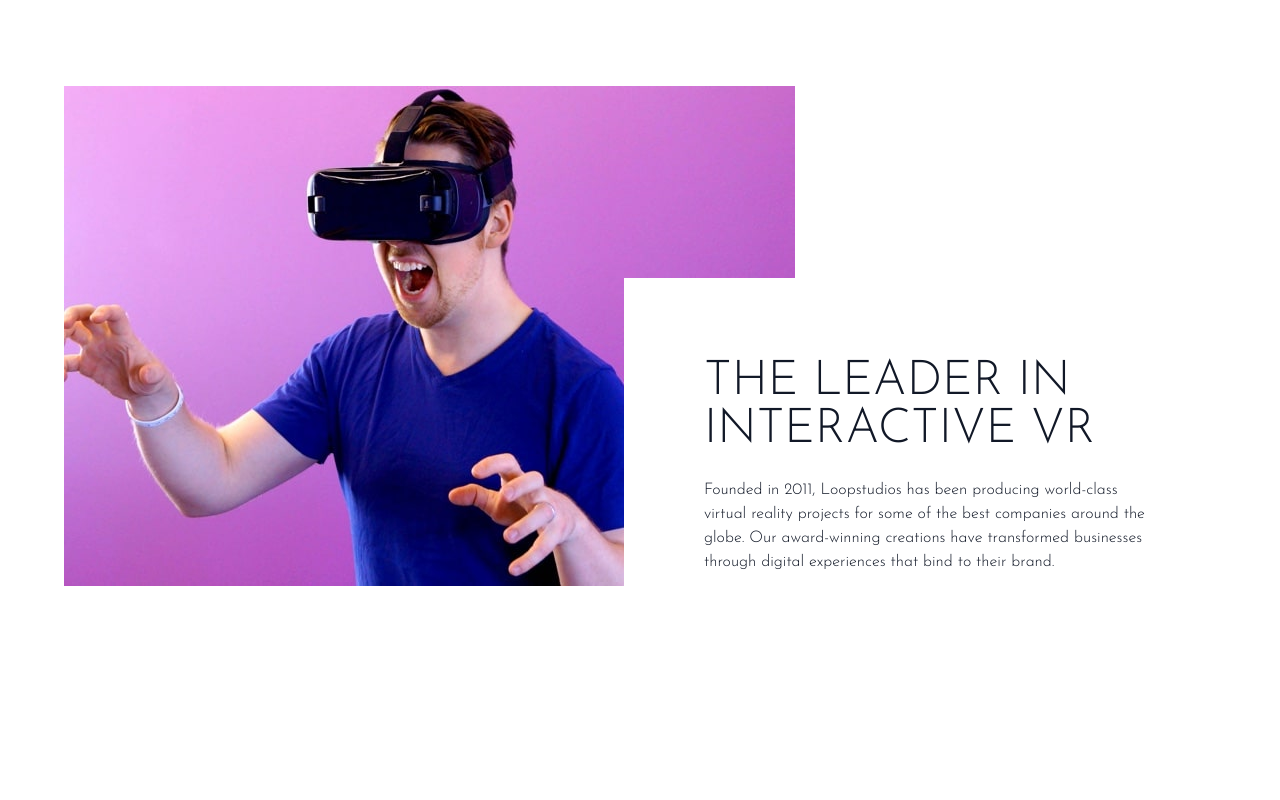
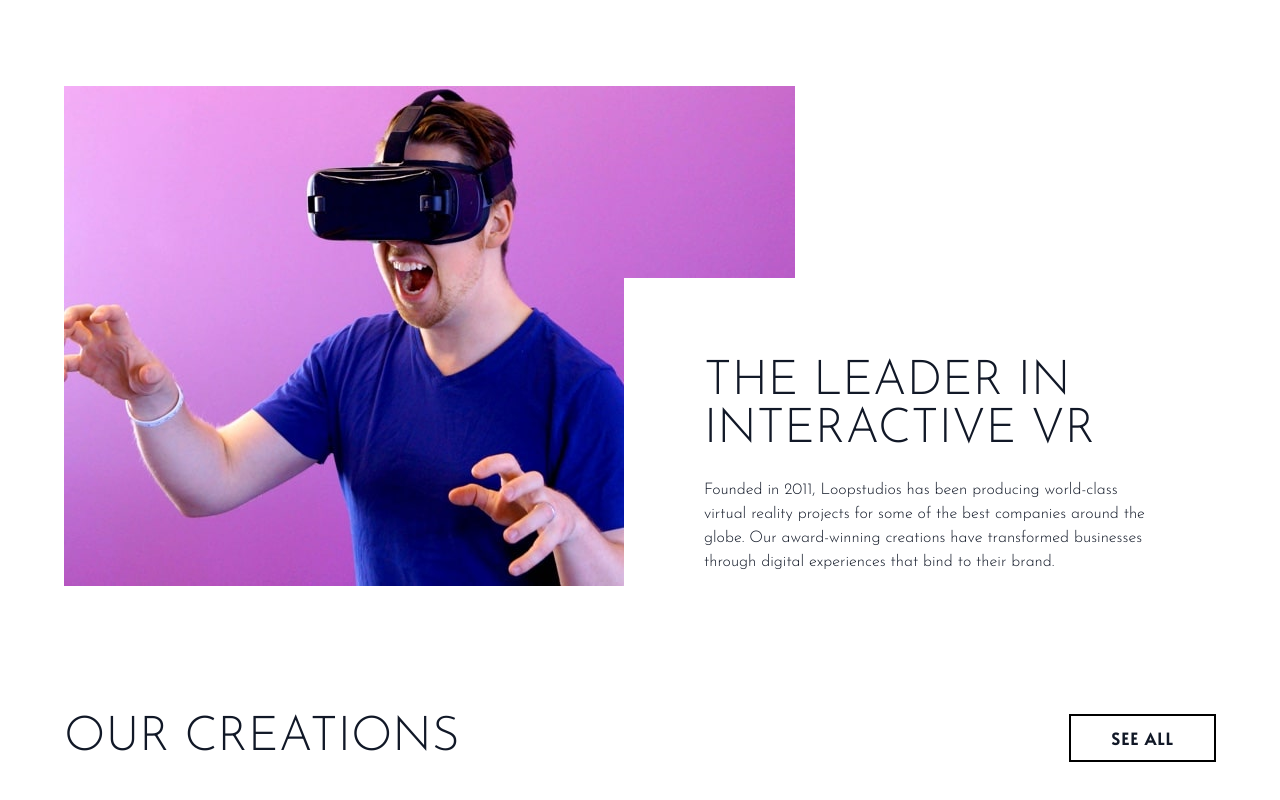
Before and after one commit to CarlCaraan/tailwind-project-02-loopstudios, a plain HTML site: page index.html in a window 1280 px wide. Shown: the part 698-1498 px from the top of the page. Before the commit the page ends 1412 px from the top, so only its background shows below. Drawn offline with nearby package versions, Linux system fonts and the light colour scheme; files that its build step writes are made by us from their sources.

Commit message:
11/27/22

```diff
--- a/index.html
+++ b/index.html
@@ -16,6 +16,12 @@
         rel="stylesheet" />
 
     <title>Loopstudios</title>
+
+    <style>
+        ::selection {
+            background: plum;
+        }
+    </style>
 </head>
 
 <body class="antialiased">
@@ -96,6 +102,27 @@
         </div>
     </section>
     <!-- ========== End Feature Section ========== -->
+
+    <!-- ========== Start Creation Section ========== -->
+    <section id="creation">
+        <!-- Start Creations Container -->
+        <div class="container max-w-6xl mx-auto my-32 px-6 text-gray-900
+        md:px-0">
+            <!-- Creation Header -->
+            <div class="flex justify-center mb-20
+            md:justify-between">
+                <h2 class="text-4xl text-center uppercase md:text-left md:text-5xl">
+                    Our Creations
+                </h2>
+                <button class="hidden px-10 py-2 my-0 font-bold tracking-widest uppercase border-2 border-black font-alata
+              hover:bg-black hover:text-white md:block">
+                    See All
+                </button>
+            </div>
+        </div>
+        <!-- End Creations Container -->
+    </section>
+    <!-- ========== End Creation Section ========== -->
 </body>
 
 </html>
```
